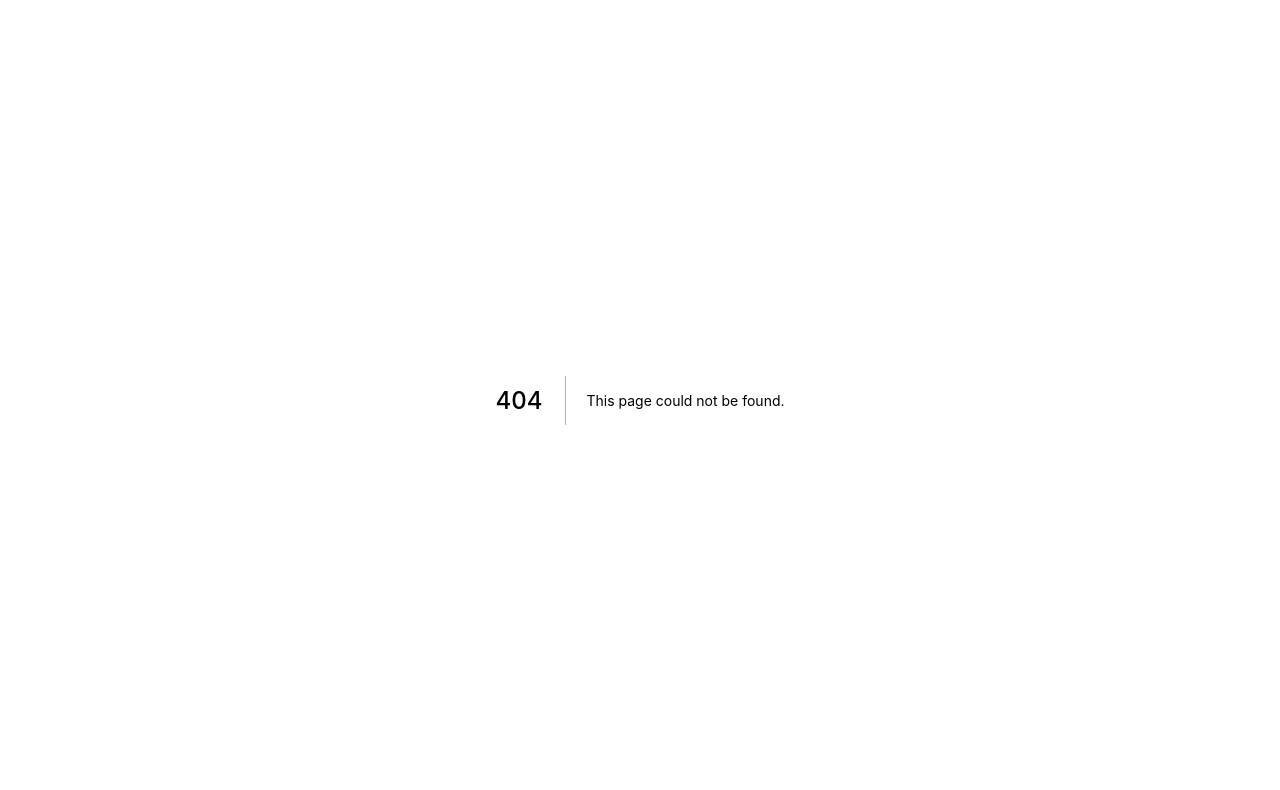
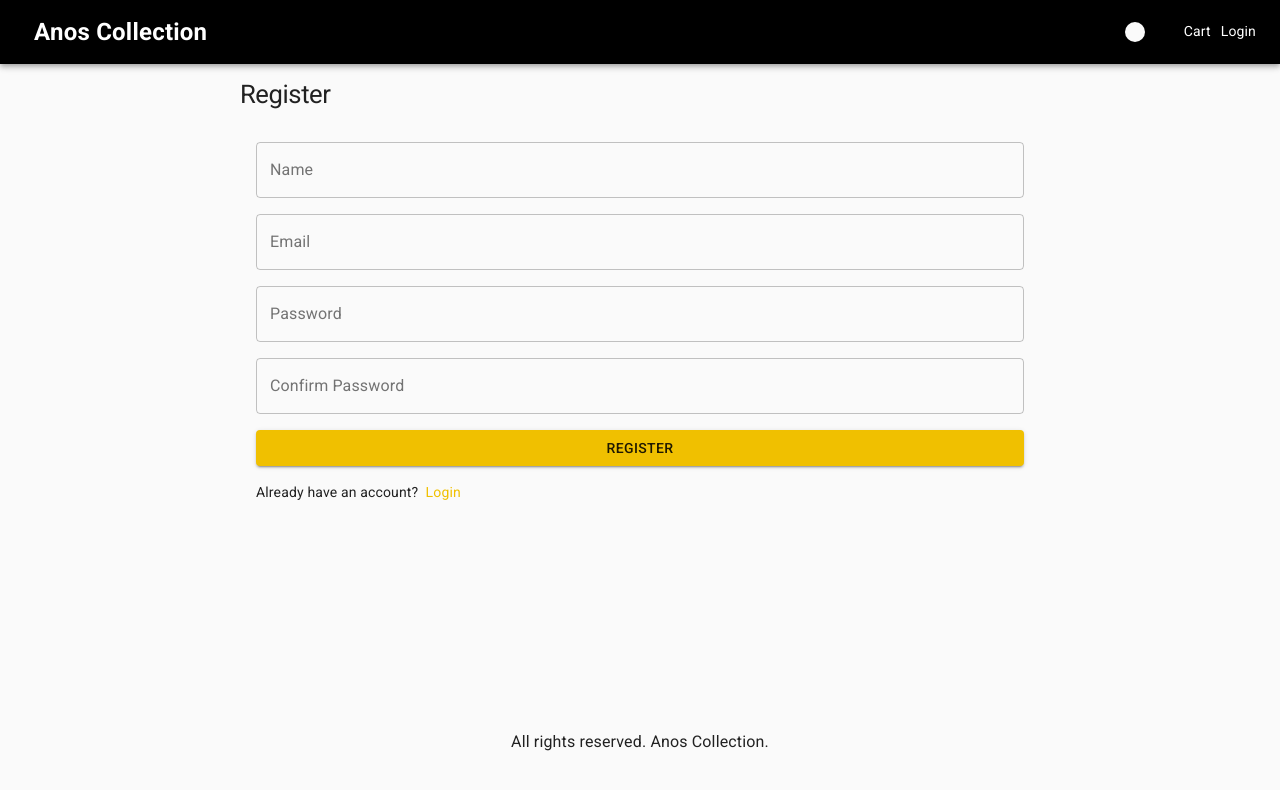
Before and after one commit to sheikhmubashi/anos-collection, a Next.js app: page /register in a window 1280 px wide. Before the commit this address had no page. Shown: the top 790 px of the page. Built offline with nearby package versions, Linux system fonts and the light colour scheme.

Commit message:
from office

```diff
--- a/components/Layout.js
+++ b/components/Layout.js
@@ -5,6 +5,9 @@
   Toolbar,
   Typography,
   Badge,
+  Button,
+  Menu,
+  MenuItem,
 } from '@material-ui/core';
 import {
   createTheme,
@@ -19,15 +22,32 @@
 import NextLink from 'next/link';
 import React from 'react';
 import useStyles from '../utils/styles';
+import { useState } from 'react';
+import { useRouter } from 'next/router';
 
 function Layout({ title, description, children }) {
+  const router = useRouter();
   const { state, dispatch } = useContext(Store);
-  const { darkMode, cart } = state;
+  const { darkMode, cart, userInfo } = state;
   const classes = useStyles();
   const darkModeChangeHandler = () => {
     dispatch({ type: darkMode ? 'DARK_MODE_OFF' : 'DARK_MODE_ON' });
     const newDarkMode = !darkMode;
     Cookies.set('darkMode', newDarkMode ? 'ON' : 'OFF');
+  };
+  const [anchorEl, setAnchorEl] = useState(null);
+  const loginClickHandler = (e) => {
+    setAnchorEl(e.currentTarget);
+  };
+  const loginMenuCloseHandler = () => {
+    setAnchorEl(null);
+  };
+  const logoutClickHandler = () => {
+    setAnchorEl(null);
+    dispatch({ type: 'USER_LOGOUT' });
+    Cookies.remove('userInfo');
+    Cookies.remove('cartItems');
+    router.push('/');
   };
   const theme = createTheme({
     typography: {
@@ -91,9 +111,35 @@
                   )}
                 </Link>
               </NextLink>
-              <NextLink href="/login" passHref>
-                <Link>Login</Link>
-              </NextLink>
+              {userInfo ? (
+                <>
+                  <Button
+                    aria-controls="simple-menu"
+                    aria-haspopup="true"
+                    onClick={loginClickHandler}
+                    className={classes.navbarButton}
+                  >
+                    {userInfo.name}
+                  </Button>
+                  <Menu
+                    id="simple-menu"
+                    anchorEl={anchorEl}
+                    keepMounted
+                    open={Boolean(anchorEl)}
+                    onClose={loginMenuCloseHandler}
+                  >
+                    <MenuItem onClick={loginMenuCloseHandler}>Profile</MenuItem>
+                    <MenuItem onClick={loginMenuCloseHandler}>
+                      My account
+                    </MenuItem>
+                    <MenuItem onClick={logoutClickHandler}>Logout</MenuItem>
+                  </Menu>
+                </>
+              ) : (
+                <NextLink href="/login" passHref>
+                  <Link>Login</Link>
+                </NextLink>
+              )}
             </div>
           </Toolbar>
         </AppBar>
--- /dev/null
+++ b/pages/api/users/register.js
@@ -0,0 +1,30 @@
+import nc from 'next-connect';
+import bcrypt from 'bcryptjs';
+import User from '../../../models/User';
+import db from '../../../utils/db';
+import { signToken } from '../../../utils/auth';
+
+const handler = nc();
+
+handler.post(async (req, res) => {
+  await db.connect();
+  const newUser = new User({
+    name: req.body.name,
+    email: req.body.email,
+    password: bcrypt.hashSync(req.body.password),
+    isAdmin: false,
+  });
+  const user = await newUser.save();
+  await db.disconnect();
+
+  const token = signToken(user);
+  res.send({
+    token,
+    _id: user._id,
+    name: user.name,
+    email: user.email,
+    isAdmin: user.isAdmin,
+  });
+});
+
+export default handler;
--- /dev/null
+++ b/pages/register.js
@@ -0,0 +1,115 @@
+import {
+    List,
+    ListItem,
+    Typography,
+    TextField,
+    Button,
+    Link,
+  } from '@material-ui/core';
+  import axios from 'axios';
+  import { useRouter } from 'next/router';
+  import NextLink from 'next/link';
+  import React, { useContext, useEffect, useState } from 'react';
+  import Layout from '../components/Layout';
+  import { Store } from '../utils/Store';
+  import useStyles from '../utils/styles';
+  import Cookies from 'js-cookie';
+
+  export default function Register() {
+    const router = useRouter();
+    const { redirect } = router.query;
+    const { state, dispatch } = useContext(Store);
+    const { userInfo } = state;
+    useEffect(() => {
+      if (userInfo) {
+        router.push('/');
+      }
+    }, []);
+
+    const [name, setName] = useState('');
+    const [email, setEmail] = useState('');
+    const [password, setPassword] = useState('');
+    const [confirmPassword, setConfirmPassword] = useState('');
+    const classes = useStyles();
+    const submitHandler = async (e) => {
+      e.preventDefault();
+      if (password !== confirmPassword) {
+        alert("passwords don't match");
+        return;
+      }
+      try {
+        const { data } = await axios.post('/api/users/register', {
+          name,
+          email,
+          password,
+        });
+        dispatch({ type: 'USER_LOGIN', payload: data });
+        Cookies.set('userInfo', data);
+        router.push(redirect || '/');
+      } catch (err) {
+        alert(err.response.data ? err.response.data.message : err.message);
+      }
+    };
+    return (
+      <Layout title="Register">
+        <form onSubmit={submitHandler} className={classes.form}>
+          <Typography component="h1" variant="h1">
+            Register
+          </Typography>
+          <List>
+            <ListItem>
+              <TextField
+                variant="outlined"
+                fullWidth
+                id="name"
+                label="Name"
+                inputProps={{ type: 'text' }}
+                onChange={(e) => setName(e.target.value)}
+              ></TextField>
+            </ListItem>
+            <ListItem>
+              <TextField
+                variant="outlined"
+                fullWidth
+                id="email"
+                label="Email"
+                inputProps={{ type: 'email' }}
+                onChange={(e) => setEmail(e.target.value)}
+              ></TextField>
+            </ListItem>
+            <ListItem>
+              <TextField
+                variant="outlined"
+                fullWidth
+                id="password"
+                label="Password"
+                inputProps={{ type: 'password' }}
+                onChange={(e) => setPassword(e.target.value)}
+              ></TextField>
+            </ListItem>
+            <ListItem>
+              <TextField
+                variant="outlined"
+                fullWidth
+                id="confirmPassword"
+                label="Confirm Password"
+                inputProps={{ type: 'password' }}
+                onChange={(e) => setConfirmPassword(e.target.value)}
+              ></TextField>
+            </ListItem>
+            <ListItem>
+              <Button variant="contained" type="submit" fullWidth color="primary">
+                Register
+              </Button>
+            </ListItem>
+            <ListItem>
+              Already have an account? &nbsp;
+              <NextLink href={`/login?redirect=${redirect || '/'}`} passHref>
+                <Link>Login</Link>
+              </NextLink>
+            </ListItem>
+          </List>
+        </form>
+      </Layout>
+    );
+  }
--- a/utils/Store.js
+++ b/utils/Store.js
@@ -9,6 +9,9 @@
       ? JSON.parse(Cookies.get('cartItems'))
       : [],
   },
+  userInfo: Cookies.get('userInfo')
+    ? JSON.parse(Cookies.get('userInfo'))
+    : null,
 };
 
 function reducer(state, action) {
@@ -37,6 +40,10 @@
       Cookies.set('cartItems', JSON.stringify(cartItems));
       return { ...state, cart: { ...state.cart, cartItems } };
     }
+    case 'USER_LOGIN':
+      return { ...state, userInfo: action.payload };
+    case 'USER_LOGOUT':
+      return { ...state, userInfo: null, cart: { cartItems: [] } };
     default:
       return state;
   }
--- a/utils/styles.js
+++ b/utils/styles.js
@@ -30,5 +30,9 @@
     maxWidth: 800,
     margin: '0 auto',
   },
+  navbarButton: {
+    color: '#ffffff',
+    textTransform: 'initial',
+  },
 });
 export default useStyles;
```
Also changed, not shown: pages/login.js (+18 -4 lines), pages/shipping.js (+9 -3 lines).
